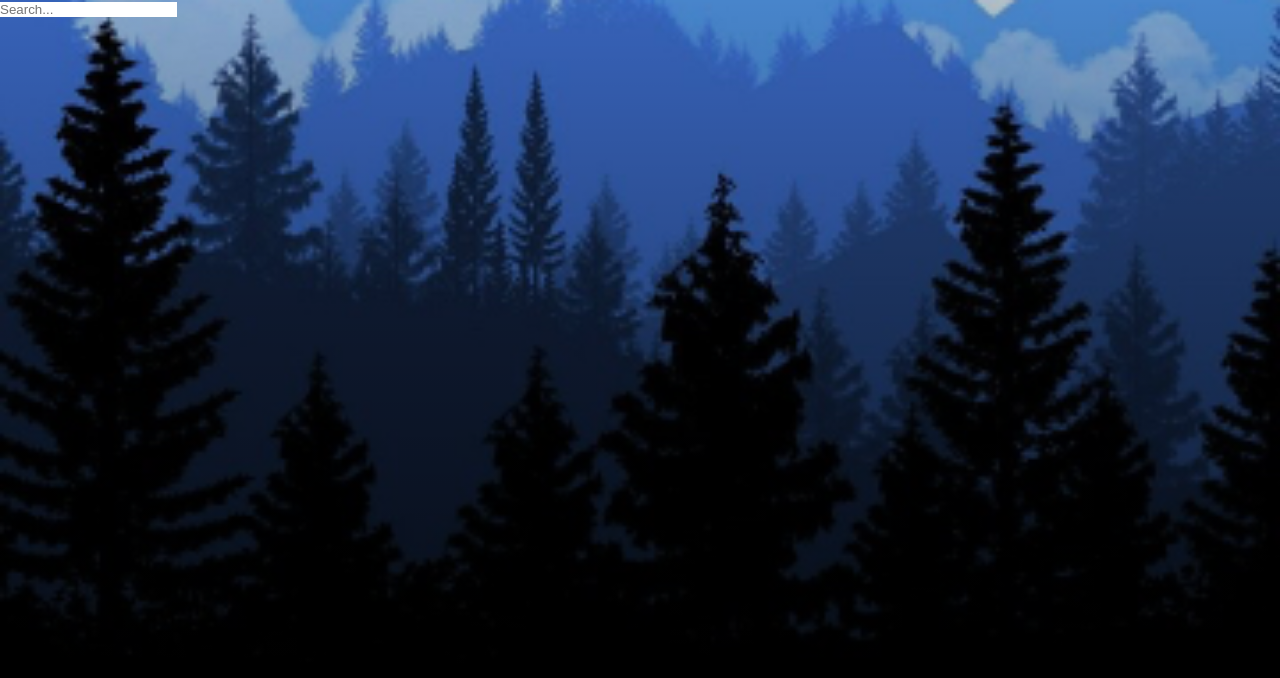
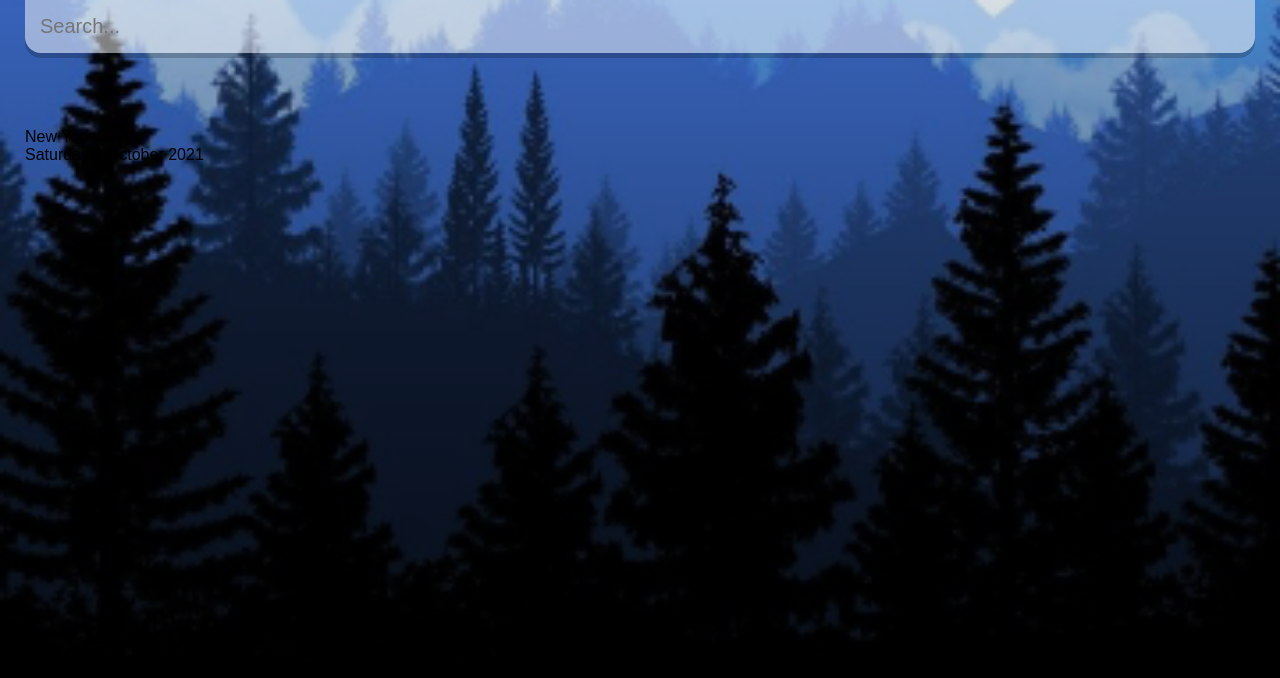
Before and after one commit to tpadilla10117/weather-react, a React (Create React App) app: page / in a window 1280 px wide. Shown: the top 678 px of the page. Built offline with nearby package versions, Linux system fonts and the light colour scheme.

Commit message:
created a LocationBox component that has functionality to obtain current date

```diff
--- /dev/null
+++ b/src/components/LocationBox.jsx
@@ -0,0 +1,34 @@
+import React from "react";
+import './LocationBox.css';
+
+function LocationBox() {
+
+/* Function to build the current date: */
+    const dateBuilder = (d) => {
+        const months = [ "January", "February", "March", "April", "May", "June", "July", "Auhust", "September" , "October", "November", "December"];
+        const days = ['Sunday', 'Monday', 'Tuesday', 'Wednesday', 'Thursday', 'Friday', 'Saturday'];
+
+        let day = days[d.getDay()];
+
+        let date = d.getDate();
+        let month = months[d.getMonth()]; //returns number between 0 - 11
+        let year = d.getFullYear();
+
+        return `${day} ${date} ${month} ${year}`
+    };
+
+    return (
+        <div className="location-box">
+            <div className="location">
+            New York City
+            </div>
+            <div className="date">
+                {dateBuilder( new Date() )}
+            </div>
+
+
+        </div>
+    );
+};
+
+export default LocationBox;
--- /dev/null
+++ b/src/components/SearchBox.css
@@ -0,0 +1,27 @@
+.search-box {
+    width: 100%;
+    margin: 0 0 75px;
+}
+
+.search-box .search-bar {
+    display: block;
+    width: 100%;
+    padding: 15px;
+    background: none;
+    appearance: none;
+    border: none;
+    outline: none;
+    background-color: rgba(255, 255, 255, 0.5);
+    border-radius: 0px 0px 16px 16px;
+    margin-top: -25px;
+
+    box-shadow: 0px 5px rgba(0, 0, 0, 0.2); /* Gives pristine look */
+    color: #313131;
+    font-size: 20px;
+
+    transition: 0.4s ease;
+}
+
+.search-box .search-bar:focus {
+    background-color: rgba(255, 255, 255, 0.75);
+}
--- a/src/components/SearchBox.jsx
+++ b/src/components/SearchBox.jsx
@@ -1,4 +1,5 @@
 import React from "react";
+import './SearchBox.css';
 
 function SearchBox() {
     return (
--- a/src/components/utils.js
+++ b/src/components/utils.js
@@ -7,3 +7,5 @@
 /* Components: */
 
     export { default as SearchBox } from '../components/SearchBox';
+
+    export { default as LocationBox } from '../components/LocationBox';
--- a/src/pages/home/Home.css
+++ b/src/pages/home/Home.css
@@ -8,4 +8,5 @@
   main {
       min-height: 100vh;
       background-image: linear-gradient(to bottom, rgba(0, 0, 0, 0.2), rgba(0, 0, 0, 0.75) );
+      padding: 25px;
   }
--- a/src/pages/home/Home.jsx
+++ b/src/pages/home/Home.jsx
@@ -1,12 +1,13 @@
 import React from 'react';
 
-import { SearchBox } from '../../components/utils';
+import { SearchBox, LocationBox } from '../../components/utils';
 import './Home.css';
 
 const HomePage = () => {
     return (
         <main>
             <SearchBox />
+            <LocationBox />
         </main>
     );
 };
```
Also changed, not shown: src/components/LocationBox.css (added), src/components/styles/SearchBox.css (deleted).
